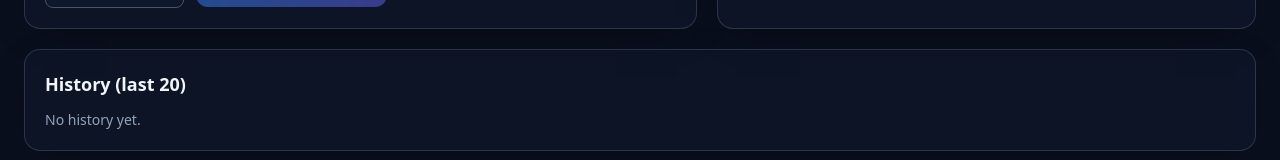
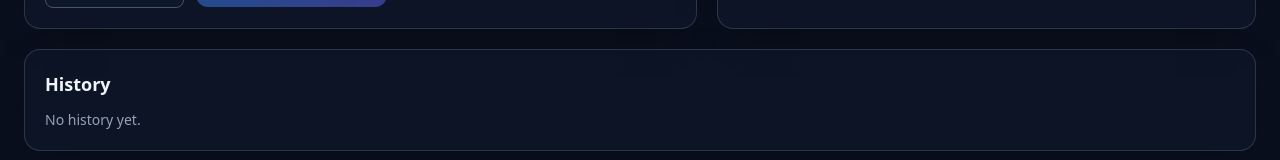
Before and after one commit to bingmeishi801-lgtm/linkedin-speak-translator, a Next.js app: page /app in a window 1280 px wide. Shown: the part 725-885 px from the top of the page. Built offline with nearby package versions, Linux system fonts and the light colour scheme.

Commit message:
chore: simplify history title text

```diff
--- a/app/app/page.tsx
+++ b/app/app/page.tsx
@@ -284,7 +284,7 @@ export default function AppPage() {
       </div>
 
       <section className="soft-card mt-5 p-4 sm:p-5">
-        <h3 className="mb-3 text-lg font-semibold">History (last 20)</h3>
+        <h3 className="mb-3 text-lg font-semibold">History</h3>
         <div className="grid gap-2 sm:grid-cols-2 xl:grid-cols-3">
           {history.length === 0 && <p className="text-sm text-slate-400">No history yet.</p>}
           {history.map((h) => {
```
